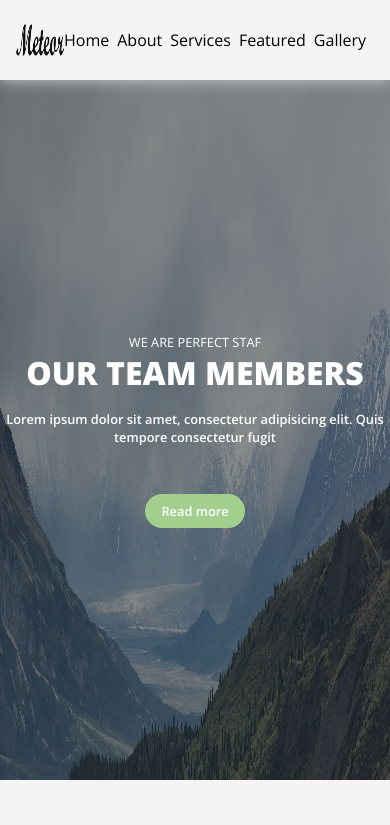
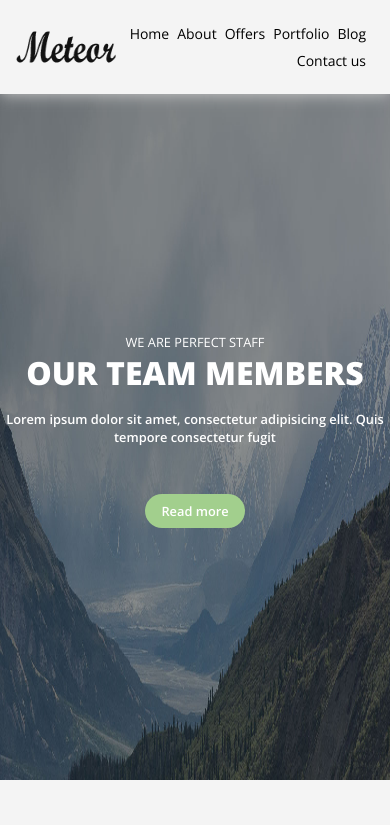
Before and after one commit to AndriusStravinskas/HTML_CSS_Paskaitos_Ir_Praktika, a plain HTML site: page HTML I CSS ATSISKAITYMAS/index.html in a window 390 px wide. Shown: the top 825 px of the page. Drawn offline with nearby package versions, Linux system fonts and the light colour scheme.

Commit message:
galutinis Meteor web

```diff
--- a/HTML I CSS ATSISKAITYMAS/index.html
+++ b/HTML I CSS ATSISKAITYMAS/index.html
@@ -13,27 +13,28 @@
     <nav class="navbar__navigation py-4 box-shadow">
       <img src="./img/black_logo.png" class=" ml-3 navbar__logo"></img>
         <ul class="mr-4 navbar__navigation--list fw-normal">
-          <li><a href="">Home</a></li>
-          <li><a href="">About</a></li>
-          <li><a href="">Services</a></li>
-          <li><a href="">Featured</a></li>
-          <li><a href="">Gallery</a></li>
+          <li><a href="#" class="list--link">Home</a></li>
+          <li><a href="#about-us" class="list--link">About</a></li>
+          <li><a href="#offers" class="list--link">Offers</a></li>
+          <li><a href="#portfolio" class="list--link">Portfolio</a></li>
+          <li><a href="#blog" class="list--link">Blog</a></li>
+          <li><a href="#contact-us" class="list--link">Contact us</a></li>
         </ul>
-      </nav>
+    </nav>
   </header>
 
     <div class="hero text-white">
       <img src="./img/slide_01.jpg" class="hero--img img--1" alt="">
       <img src="./img/slide_02.jpg" class="hero--img img--3" alt="">
       <img src="./img/slide_03.jpg" class="hero--img img--2" alt="">
-      <p class="h6 upcase hero__top-text">We are perfect staf</p>
+      <p class="h6 upcase hero__top-text">We are perfect staff</p>
       <h1 class="fw-extra-bold upcase hero__main-text">Our team members</h1>
       <p class="fw-semi-bold h6 pt-3 text-center hero__bottom-text">Lorem ipsum dolor sit amet, consectetur adipisicing elit. Quis tempore consectetur fugit </p>
-      <a href="#" class="h6 fw-semi-bold mt-5 py-2 px-3 bg-green text-white btn-radius">Read more</a>
+      <a href="#" class="h6 fw-semi-bold mt-5 py-2 px-3 bg-green text-white btn-radius btn__hover--white">Read more</a>
     </div>
 
     <main class="container">
-      <section class="mx-5 my-5 about-us">
+      <section class="mx-5 my-5 about-us" id="about-us">
         <h2>What we do</h2>
         <div class="about-us__content">
           <div class="pt-4 text-center about-us__card box-shadow">
@@ -59,7 +60,7 @@
       </div>
       </section>
 
-      <section class="offers">
+      <section class="offers" id="offers">
         <div class="offers__box">
 
             <div class="offers__text py-5 px-4">
@@ -91,7 +92,7 @@
 
       </section>
 
-      <section class="mx-4 my-5 portfolio">
+      <section class="mx-4 my-5 portfolio" id="portfolio">
         <h1 class="upcase">Our portfolio</h1>
         <ul class="my-5 portfolio__filter">
           <li><a href="" class="">All</a></li>
@@ -112,7 +113,7 @@
         </div>
       </section>
 
-      <section class="blog px-4 py-5">
+      <section class="blog px-4 py-5" id="blog">
         <h2 class="upcase text-center pt-5 pb-1 h4 text-white">Our blog post</h2>
         <div class="line-dec"></div>
         <div class="blog_content my-5">
@@ -150,7 +151,7 @@
       </section>
     </main>
 
-    <footer class="contact-us px-4 py-5">
+    <footer class="contact-us px-4 py-5" id="contact-us">
       <h2 class="text-white text-center pt-5 pb-1">Contact us</h2>
       <div class="line-dec mb-5"></div>
       <div class="contact-us__content">
@@ -163,7 +164,7 @@
                 <input type="email" name="" id="" class="form--email p-3 input-bg-clr border-none" placeholder="Your email..." required>
               </div>
               <textarea name="" id="" cols="30" rows="10" class="form--textarea input-bg-clr border-none pl-3 pt-2" placeholder="Your message..."></textarea>
-              <input type="submit" name="" value="SEND MESSAGE" id="" class="form--submit bg-green text-center p-3 btn-radius text-white border-none">
+              <input type="submit" name="" value="SEND MESSAGE" id="" class="form--submit bg-green text-center p-3 btn-radius text-white border-none btn__hover--white fw-semi-bold">
             </fieldset>
           </form>
         </div>
--- a/HTML I CSS ATSISKAITYMAS/styles/components/navbar.css
+++ b/HTML I CSS ATSISKAITYMAS/styles/components/navbar.css
@@ -25,13 +25,17 @@
 
 .navbar__navigation--list {
   display: flex;
-  gap: 2rem;
+  gap: 1rem;
 }
 
 @media screen and (max-width: 600px) {
   .navbar__navigation--list {
     display: flex;
+    background-color: var(--background-clr);
+    flex-wrap: wrap;
     gap: 0.5rem;
+    font-size: 14px;
+    justify-content: flex-end;
   }
 
 }
```
